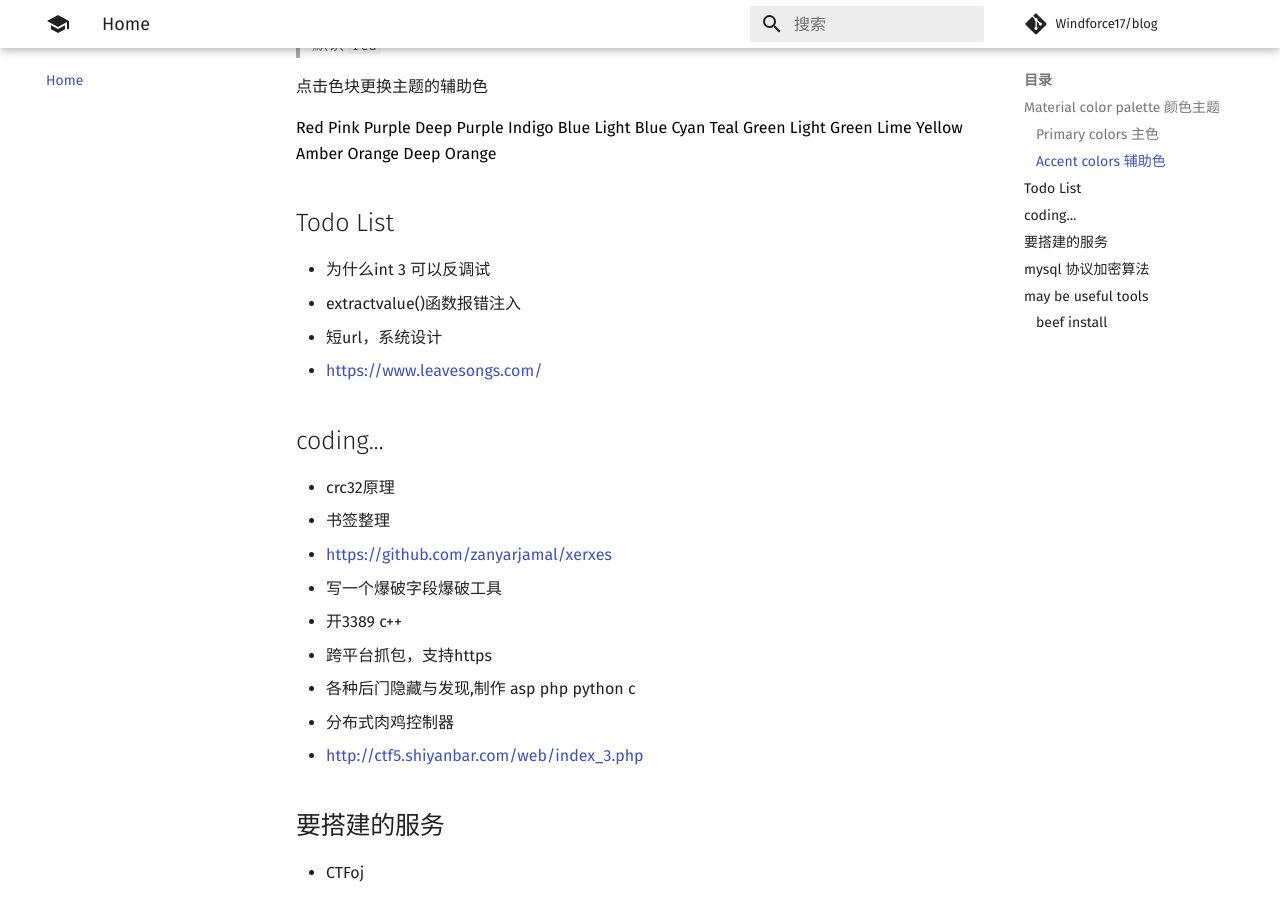
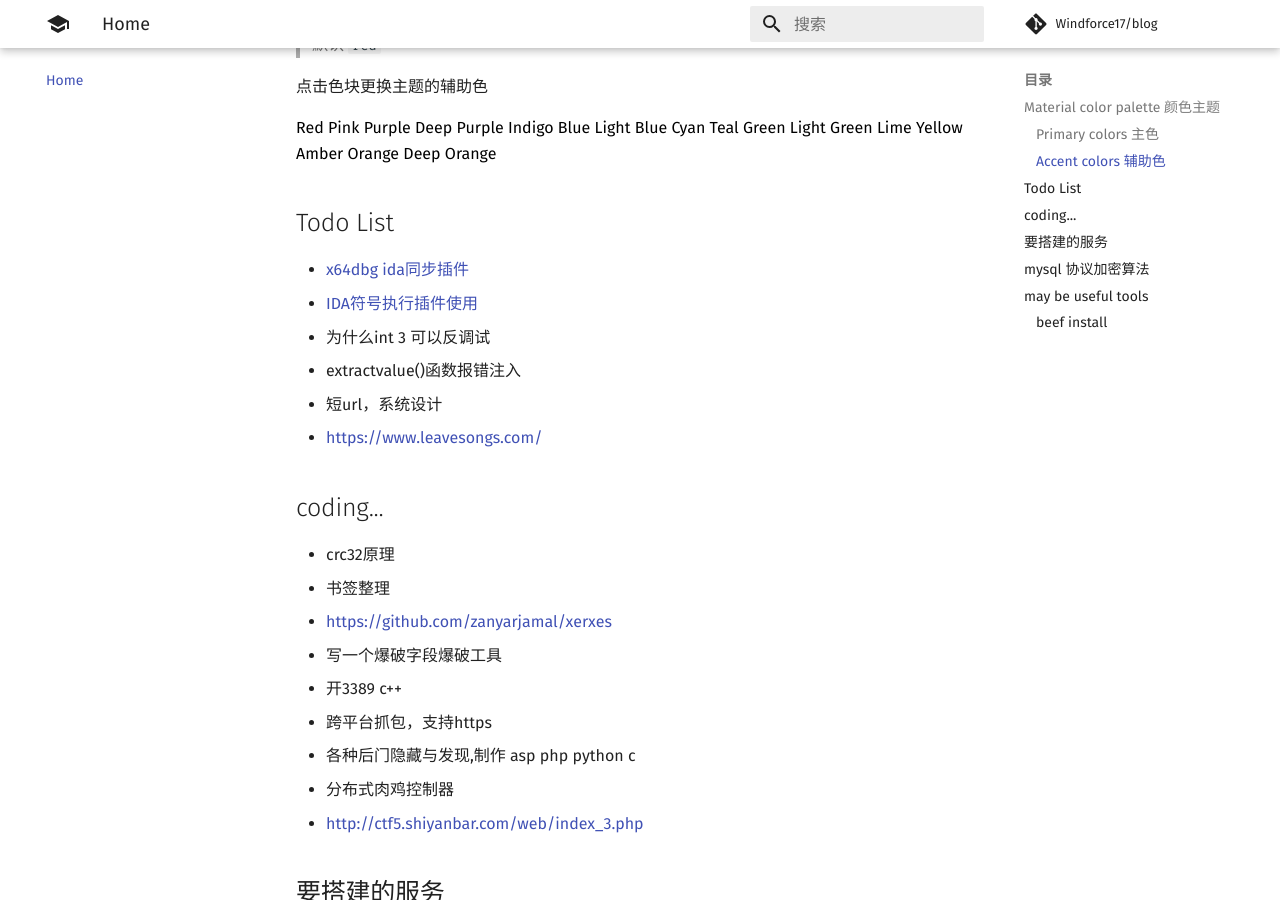
Before and after one commit to Windforce17/blog, an MkDocs documentation site: the page built from docs/README.md, in a window 1280 px wide and 900 px high, scrolled down 506 px. Built offline with MkDocs 1.6.1 and Material for MkDocs 9.7.7, drawn with Linux system fonts in a browser that asks for light colours; comment, search, counter and statistics services are not loaded.

Commit message:
add todo

```diff
--- a/docs/README.md
+++ b/docs/README.md
@@ -72,6 +72,8 @@
 </script>
 
 ## Todo List
+- [x64dbg ida同步插件](https://github.com/bootleg/ret-sync)
+- [IDA符号执行插件使用](https://github.com/illera88/Ponce)
 - 为什么int 3 可以反调试
 - extractvalue()函数报错注入
 - 短url，系统设计
```
